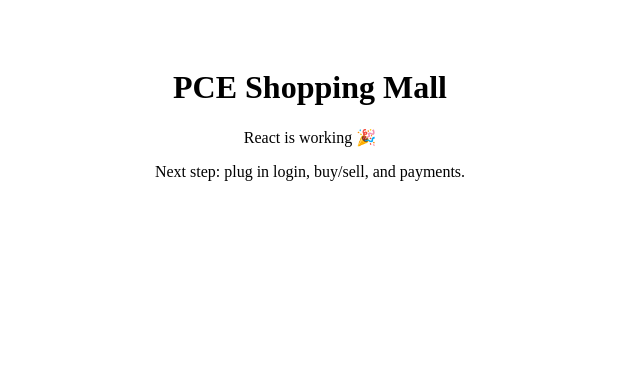
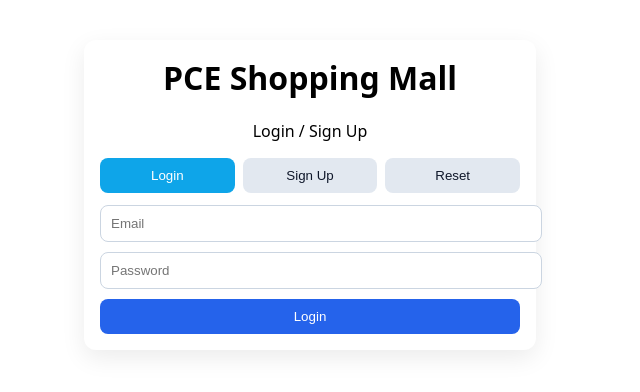
Before and after one commit to pce-mall/pce-shopping-mall-we, a React (Create React App) app: page / in a window 1280 px wide. Shown: the top 392 px of the page, without its empty margins (330-970 px from the left). Built offline with nearby package versions, Linux system fonts and the light colour scheme; no server answers; the HTML template or start-up script is replaced by a standard one.

Commit message:
Update App.js

```diff
--- a/src/App.js
+++ b/src/App.js
@@ -1,11 +1,114 @@
-import React from 'react';
+import React, { useEffect, useState } from "react";
+import { auth, db } from "./firebase";
+import {
+  onAuthStateChanged,
+  signInWithEmailAndPassword,
+  createUserWithEmailAndPassword,
+  signOut,
+  sendPasswordResetEmail,
+} from "firebase/auth";
+import { doc, setDoc, getDoc } from "firebase/firestore";
 
 export default function App() {
+  const [me, setMe] = useState(null);       // {email, role}
+  const [tab, setTab] = useState("login");  // login | signup | reset
+  const [email, setEmail] = useState("");
+  const [pass, setPass] = useState("");
+  const [msg,  setMsg]  = useState("");
+  const [busy, setBusy] = useState(false);
+
+  // When auth state changes, fetch role from Firestore
+  useEffect(() => {
+    const unsub = onAuthStateChanged(auth, async (u) => {
+      if (!u) { setMe(null); return; }
+      const snap = await getDoc(doc(db, "users", u.uid));
+      const role = snap.exists() ? snap.data().role : "USER";
+      setMe({ email: u.email, uid: u.uid, role });
+    });
+    return unsub;
+  }, []);
+
+  async function doLogin(e){
+    e.preventDefault(); setBusy(true); setMsg("");
+    try { await signInWithEmailAndPassword(auth, email.trim(), pass); }
+    catch(err){ setMsg(err.message); }
+    finally{ setBusy(false); }
+  }
+
+  async function doSignup(e){
+    e.preventDefault(); setBusy(true); setMsg("");
+    try {
+      const cred = await createUserWithEmailAndPassword(auth, email.trim(), pass);
+      await setDoc(doc(db, "users", cred.user.uid), {
+        email: cred.user.email, role: "USER", createdAt: new Date().toISOString(),
+      });
+      setMsg("Account created 🎉");
+    } catch(err){ setMsg(err.message); }
+    finally{ setBusy(false); }
+  }
+
+  async function doReset(e){
+    e.preventDefault(); setBusy(true); setMsg("");
+    try { await sendPasswordResetEmail(auth, email.trim()); setMsg("Reset email sent ✉️"); }
+    catch(err){ setMsg(err.message); }
+    finally{ setBusy(false); }
+  }
+
+  if (!me) {
+    return (
+      <div style={card}>
+        <h1 style={{marginTop:0}}>PCE Shopping Mall</h1>
+        <p>Login / Sign Up</p>
+
+        <div style={tabs}>
+          <button onClick={()=>setTab("login")}  style={t(tab==="login")}>Login</button>
+          <button onClick={()=>setTab("signup")} style={t(tab==="signup")}>Sign Up</button>
+          <button onClick={()=>setTab("reset")}  style={t(tab==="reset")}>Reset</button>
+        </div>
+
+        {tab==="login" && (
+          <form onSubmit={doLogin} style={form}>
+            <input style={inp} type="email" placeholder="Email" value={email} onChange={e=>setEmail(e.target.value)} required />
+            <input style={inp} type="password" placeholder="Password" value={pass} onChange={e=>setPass(e.target.value)} required />
+            <button style={primary} disabled={busy}>{busy?"Please wait…":"Login"}</button>
+          </form>
+        )}
+        {tab==="signup" && (
+          <form onSubmit={doSignup} style={form}>
+            <input style={inp} type="email" placeholder="Email" value={email} onChange={e=>setEmail(e.target.value)} required />
+            <input style={inp} type="password" placeholder="Password (min 6)" value={pass} onChange={e=>setPass(e.target.value)} required />
+            <button style={primary} disabled={busy}>{busy?"Please wait…":"Create account"}</button>
+          </form>
+        )}
+        {tab==="reset" && (
+          <form onSubmit={doReset} style={form}>
+            <input style={inp} type="email" placeholder="Your account email" value={email} onChange={e=>setEmail(e.target.value)} required />
+            <button style={primary} disabled={busy}>{busy?"Please wait…":"Send reset link"}</button>
+          </form>
+        )}
+
+        {msg && <p style={{marginTop:10}}>{msg}</p>}
+      </div>
+    );
+  }
+
+  // Logged-in view
   return (
-    <div style={{ textAlign: 'center', padding: 40 }}>
-      <h1>PCE Shopping Mall</h1>
-      <p>React is working 🎉</p>
-      <p>Next step: plug in login, buy/sell, and payments.</p>
+    <div style={card}>
+      <h2>Welcome, {me.email}</h2>
+      <p>Role: <b>{me.role}</b></p>
+      <p style={{marginTop:10}}>Owner features appear when your role is OWNER.</p>
+      <button onClick={()=>signOut(auth)} style={danger}>Logout</button>
     </div>
   );
 }
+
+/* tiny inline styles */
+const card   = {maxWidth:420, margin:"40px auto", background:"#fff", padding:16, borderRadius:12,
+                boxShadow:"0 8px 24px rgba(0,0,0,.08)", fontFamily:"system-ui, Arial, sans-serif", textAlign:"center"};
+const tabs   = {display:"grid", gridTemplateColumns:"1fr 1fr 1fr", gap:8, marginBottom:12};
+const form   = {display:"grid", gap:10, marginTop:8};
+const inp    = {padding:10, borderRadius:8, border:"1px solid #cbd5e1", width:"100%"};
+const primary= {background:"#2563eb", color:"#fff", border:0, borderRadius:8, padding:"10px 14px"};
+const danger = {background:"#ef4444", color:"#fff", border:0, borderRadius:8, padding:"10px 14px"};
+const t = (a)=>({background:a?"#0ea5e9":"#e2e8f0", color:a?"#fff":"#0f172a", border:0, borderRadius:8, padding:"10px 8px"});
```
